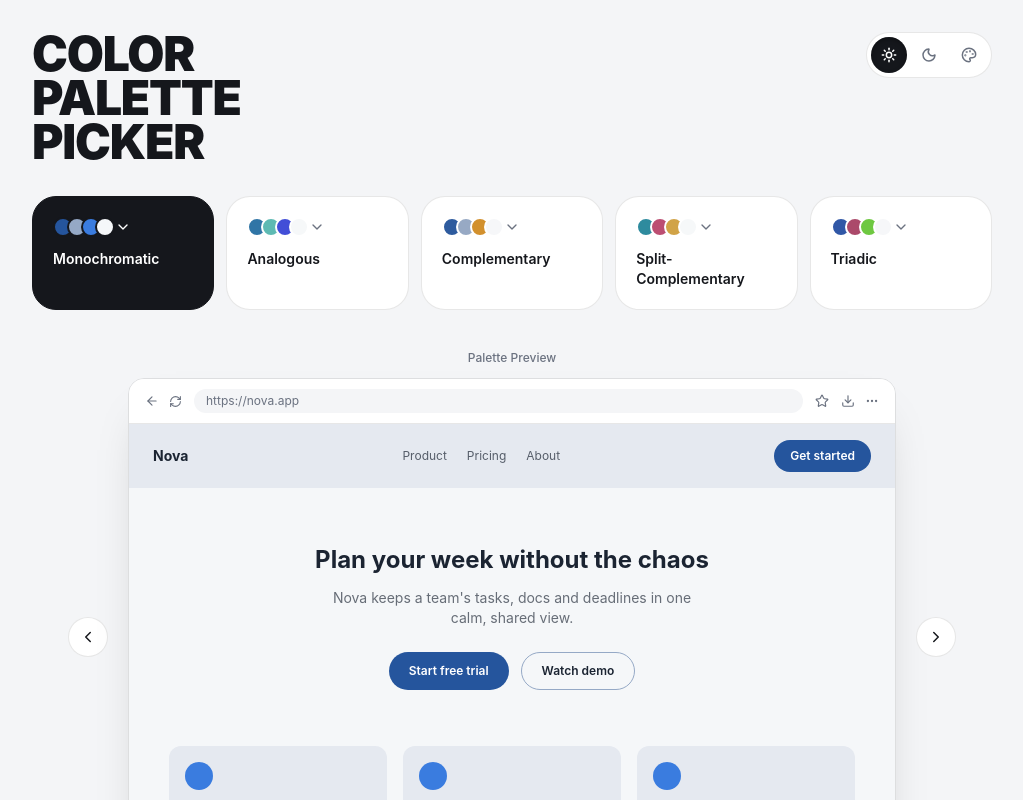
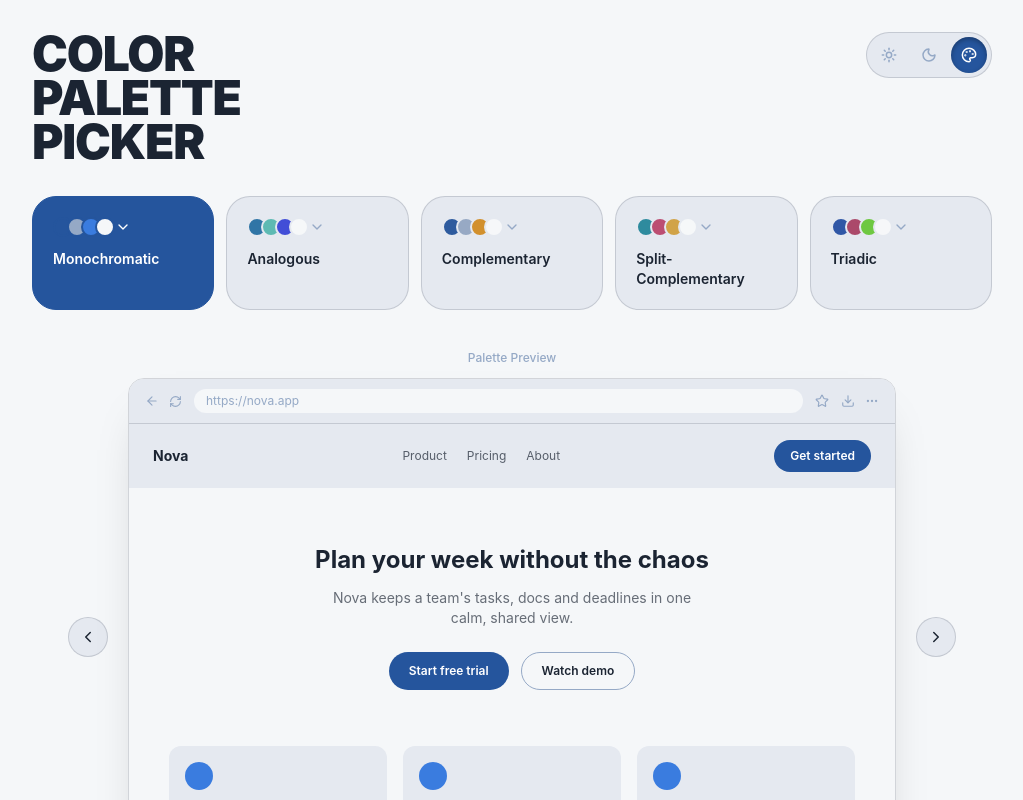
Before and after one commit to codymbohler/color-palette-picker, a React (Vite) app: page / in a window 1280 px wide. Shown: the top 800 px of the page, without its empty margins (128-1151 px from the left). Built offline with nearby package versions, Linux system fonts and the light colour scheme.

Commit message:
Palette Mode is now the default website theme instead of Light Mode. It helps the user understand the scope and usefulness of the web app.

```diff
--- a/src/ColorPalettePicker.jsx
+++ b/src/ColorPalettePicker.jsx
@@ -515,7 +515,7 @@ export default function ColorPalettePicker() {
     triadic: 220,
   });
   const [openDropdown, setOpenDropdown] = useState(null);
-  const [appTheme, setAppTheme] = useState("light");
+  const [appTheme, setAppTheme] = useState("palette");
   const [mockIndex, setMockIndex] = useState(0);
   const [overrides, setOverrides] = useState({});
 
```
